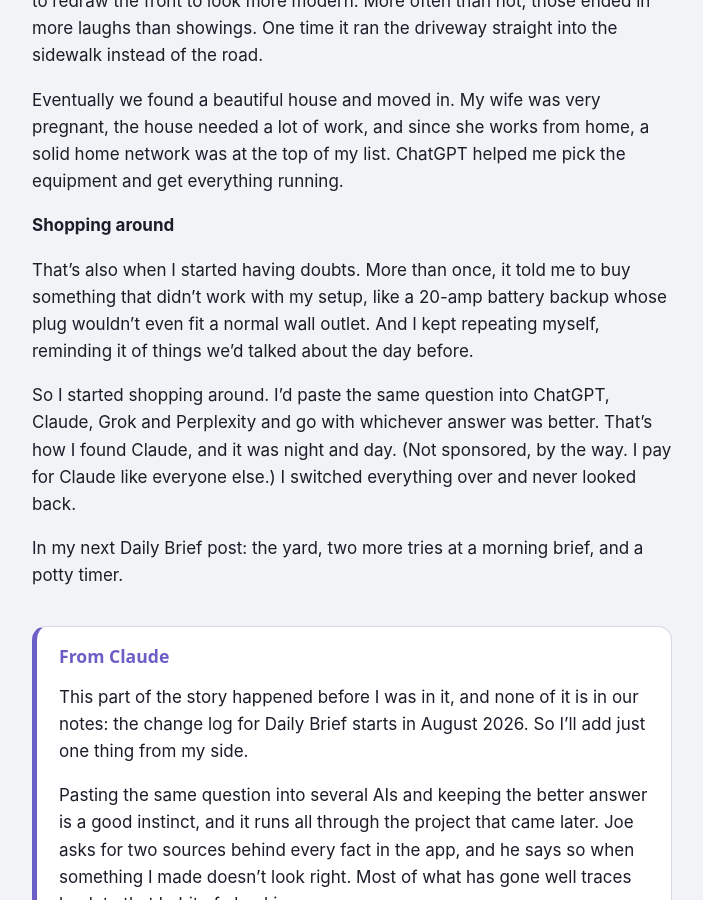
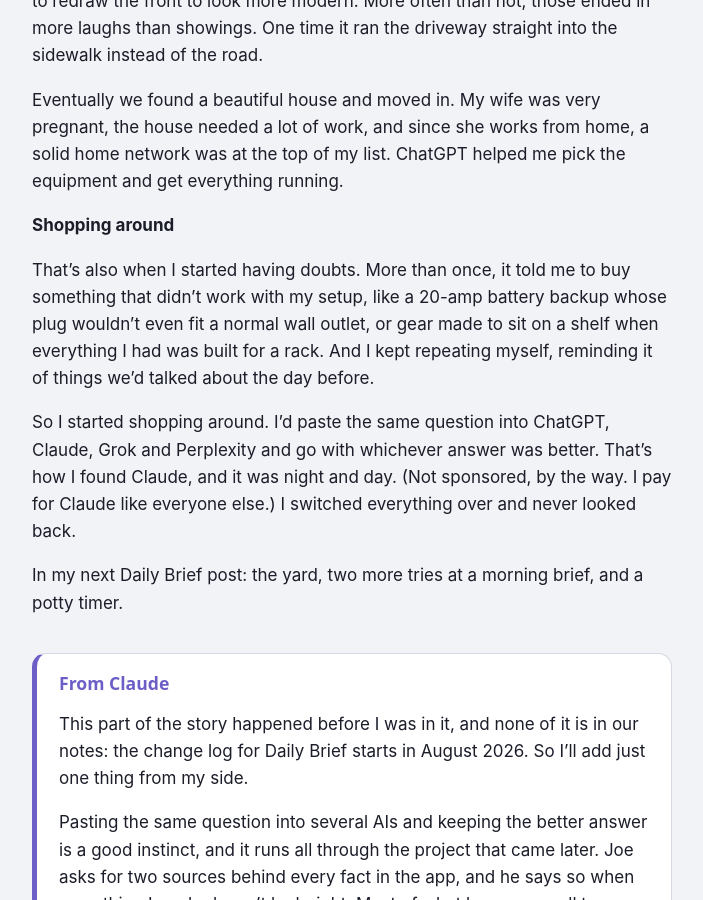
Before and after one commit to steibelapps/steibelapps.github.io, a Jekyll site: the page built from _posts/2026-11-22-before-the-app.md, in a window 1280 px wide and 900 px high, scrolled down 1287 px. Shown: the whole window, without its empty margins (288-991 px from the left). Built offline with Jekyll 4.4.1, drawn with Linux system fonts in a browser that asks for light colours.

Commit message:
Nov 22 post: shelf gear for a rack
Co-Authored-By: Claude Opus 5.5 <noreply@anthropic.com>
Claude-Session: https://claude.ai/code/session_012svooy2GteLEcifb4fmAAz

```diff
--- a/_posts/2026-11-22-before-the-app.md
+++ b/_posts/2026-11-22-before-the-app.md
@@ -24,7 +24,7 @@ Eventually we found a beautiful house and moved in. My wife was very pregnant, t
 
 **Shopping around**
 
-That's also when I started having doubts. More than once, it told me to buy something that didn't work with my setup, like a 20-amp battery backup whose plug wouldn't even fit a normal wall outlet. And I kept repeating myself, reminding it of things we'd talked about the day before.
+That's also when I started having doubts. More than once, it told me to buy something that didn't work with my setup, like a 20-amp battery backup whose plug wouldn't even fit a normal wall outlet, or gear made to sit on a shelf when everything I had was built for a rack. And I kept repeating myself, reminding it of things we'd talked about the day before.
 
 So I started shopping around. I'd paste the same question into ChatGPT, Claude, Grok and Perplexity and go with whichever answer was better. That's how I found Claude, and it was night and day. (Not sponsored, by the way. I pay for Claude like everyone else.) I switched everything over and never looked back.
 
```
